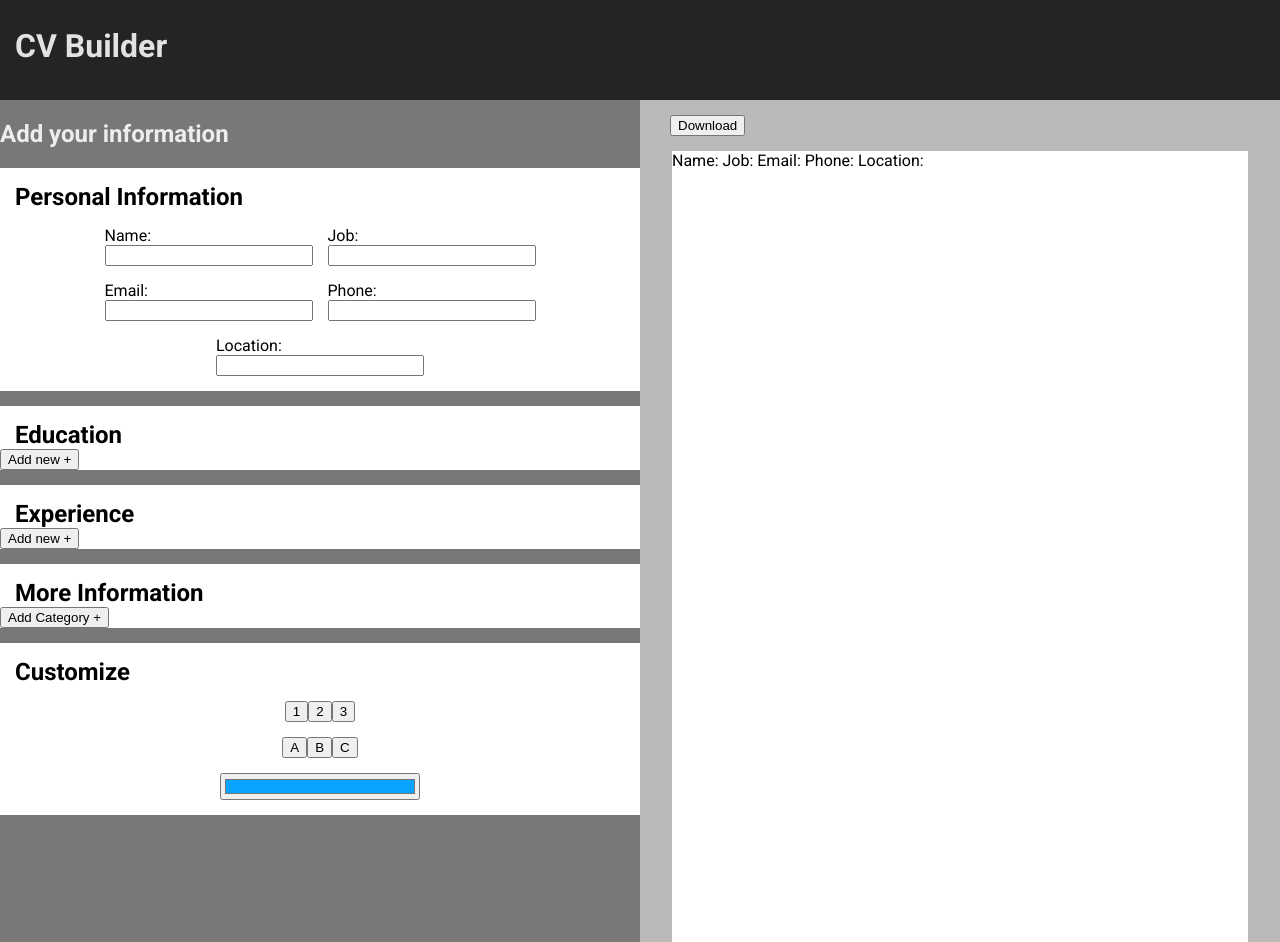
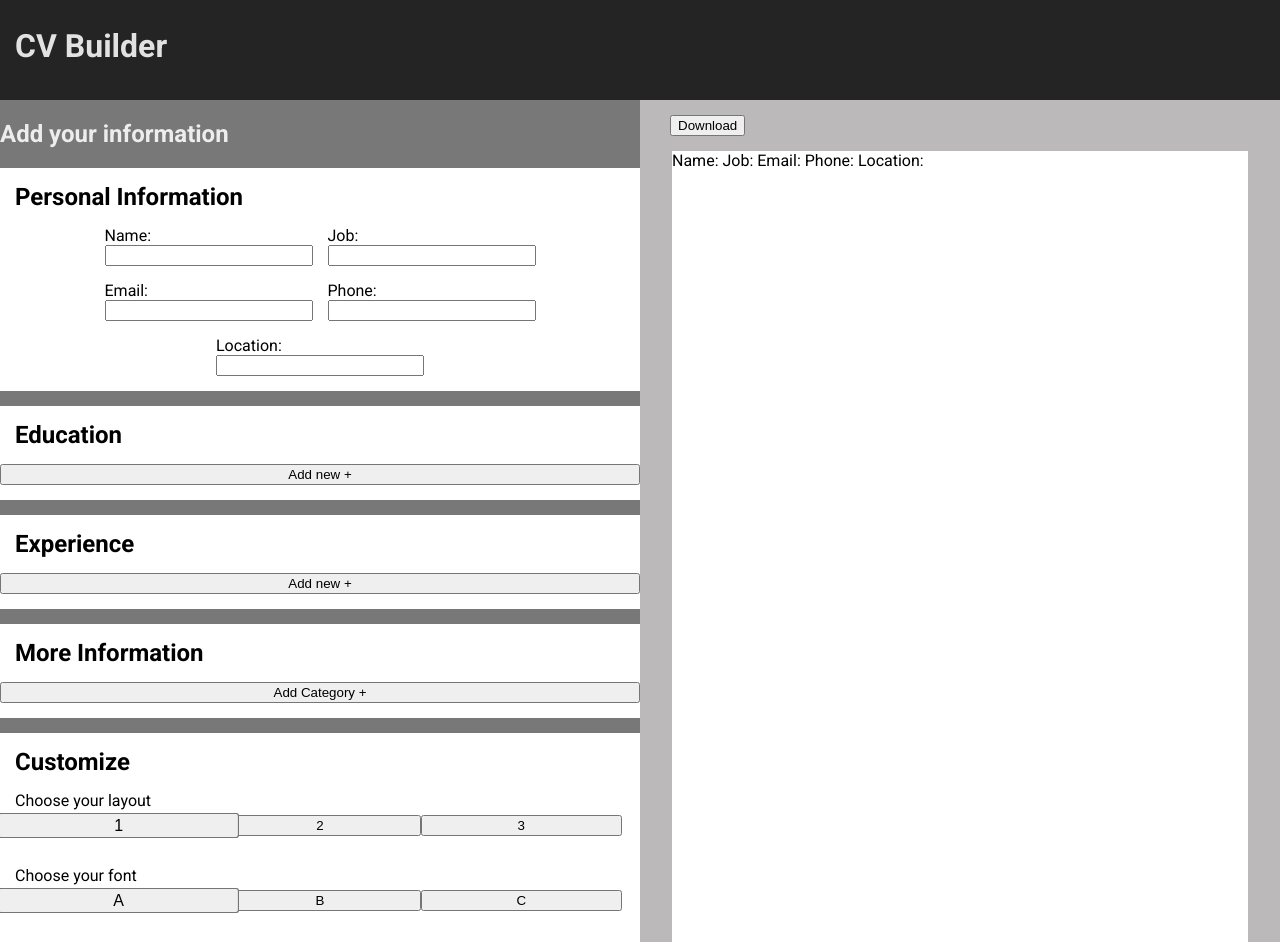
Before and after one commit to HarryAhnHS/cv-builder, a React (Vite) app: page / in a window 1280 px wide. Shown: the top 942 px of the page. Built offline with nearby package versions, Linux system fonts and the light colour scheme.

Commit message:
feat: form styling

```diff
--- a/src/components/Categories.jsx
+++ b/src/components/Categories.jsx
@@ -113,7 +113,7 @@ function Categories({onDataChange}) {
                 // Edit Mode
                 <div className="form categories">
                     <div className="form-inputs categories">
-                        <label htmlFor="categoryTitle">
+                        <label htmlFor="categoryTitle">Name your category
                             <input
                                 name = "categoryTitle"
                                 type = "text"
@@ -133,7 +133,7 @@ function Categories({onDataChange}) {
                                 <button id="delete-category-item" onClick={() => deleteCategoryItem(item.uuid)}>Delete Item</button>
                             </div>)
                         })}
-                        <button id="add-category" onClick={addCategoryItem}>
+                        <button id="add-category-item" onClick={addCategoryItem}>
                                 Add Item
                         </button>
                     </div>
--- a/src/components/Education.jsx
+++ b/src/components/Education.jsx
@@ -124,12 +124,14 @@ function Education({onDataChange}) {
                                 <div className="entry-summary education">
                                     {entry.educationName}
                                 </div>
+                                <div className="entry-controls education">
                                     <button id="edit-entry" onClick={() => editEducationEntry(entry.uuid)}>
                                         Edit entry
                                     </button>
                                     <button id="delete-entry" onClick={() => deleteEducationEntry(entry.uuid)}>
                                         Delete entry
                                     </button>
+                                </div>
                             </div>
                             )
                     })}
--- a/src/components/Experience.jsx
+++ b/src/components/Experience.jsx
@@ -142,12 +142,14 @@ function Experience({onDataChange}) {
                                 <div className="entry-summary experience">
                                     - {entry.expCompanyName}
                                 </div>
+                                <div className="entry-controls experience">
                                     <button id="edit-entry" onClick={() => editExperienceEntry(entry.uuid)}>
                                         Edit entry
                                     </button>
                                     <button id="delete-entry" onClick={() => deleteExperienceEntry(entry.uuid)}>
                                         Delete entry
                                     </button>
+                                </div>
                             </div>
                             )
                     })}
--- a/src/components/Styles.jsx
+++ b/src/components/Styles.jsx
@@ -30,6 +30,8 @@ function Styles({setTheme}) {
     return (
         <div className="form styles">
             <div className="layouts">
+                <div className="style-label layout">Choose your layout</div>
+                <div className='style-inputs layout'>
                     <button
                         onClick={(e)=>handleStyleChange(e)}
                         id="layout-1" name="layout"
@@ -43,7 +45,11 @@ function Styles({setTheme}) {
                         id="layout-3" name="layout"
                         className={selectedTheme.layout == 3 ? 'active' : null}>3</button>
                 </div>
+
+            </div>
             <div className="fonts">
+                <div className="style-label font">Choose your font</div>
+                <div className='style-inputs font'>
                     <button
                         onClick={(e)=>handleStyleChange(e)}
                         id="font-1" name="font"
@@ -58,7 +64,11 @@ function Styles({setTheme}) {
                         className={selectedTheme.font == 3 ? 'active' : null}>C</button>
                 </div>
 
+            </div>
+
             <div className="accent-color">
+                <div className="style-label color">Choose your accent color</div>
+                <div className='style-inputs color'>
                     <input
                         type="color"
                         name="color"
@@ -67,6 +77,7 @@ function Styles({setTheme}) {
                     />
                 </div>
             </div>
+        </div>
     )
 }
 
--- a/src/styles/Loader.css
+++ b/src/styles/Loader.css
@@ -57,6 +57,14 @@ input {
     align-items: center;
 }
 
+.form-inputs.categories > label {
+    width: 100%;
+}
+
+.form-inputs.categories > input {
+    margin: 0 auto;
+}
+
 .form-controls {
     padding-left: 15px;
     padding-bottom: 15px;
@@ -75,15 +83,38 @@ input {
 }
 
 /* List Display */
+.list {
+    display: flex;
+    flex-direction: column;
+}
+
 
 .entry {
-    height: 50px;
+    padding:  15px 0;
+
     display: flex;
+
     background-color: #e2e2e2;
 }
 
 .entry-summary {
     flex: 1;
+
+    margin-left: 15px;
+}
+
+.entry-controls > * {
+    margin: 0px 5px;
+}
+
+#new-entry {
+    width: 100%;
+    margin: 15px auto;
+}
+
+#add-category-item {
+    width: 100%;
+    margin: 15px auto;
 }
 
 
@@ -92,8 +123,30 @@ input {
     display: flex;
     flex-direction: column;
 
-    align-items: center;
     gap: 15px;
 
     padding: 15px;
 }
+
+.layouts, .fonts, .accent-color {
+    display: flex;
+    flex-direction: column;
+    margin-bottom: 15px;
+}
+
+.style-inputs {
+    display: flex;
+    justify-content: center;
+}
+
+.style-inputs > button {
+    width: 33%;
+}
+
+.style-inputs > button.active {
+    transform: scale(1.2);
+}
+
+.style-label {
+    margin-bottom: 5px;
+}
```
Lines whose indentation alone changed are shown as unchanged.
